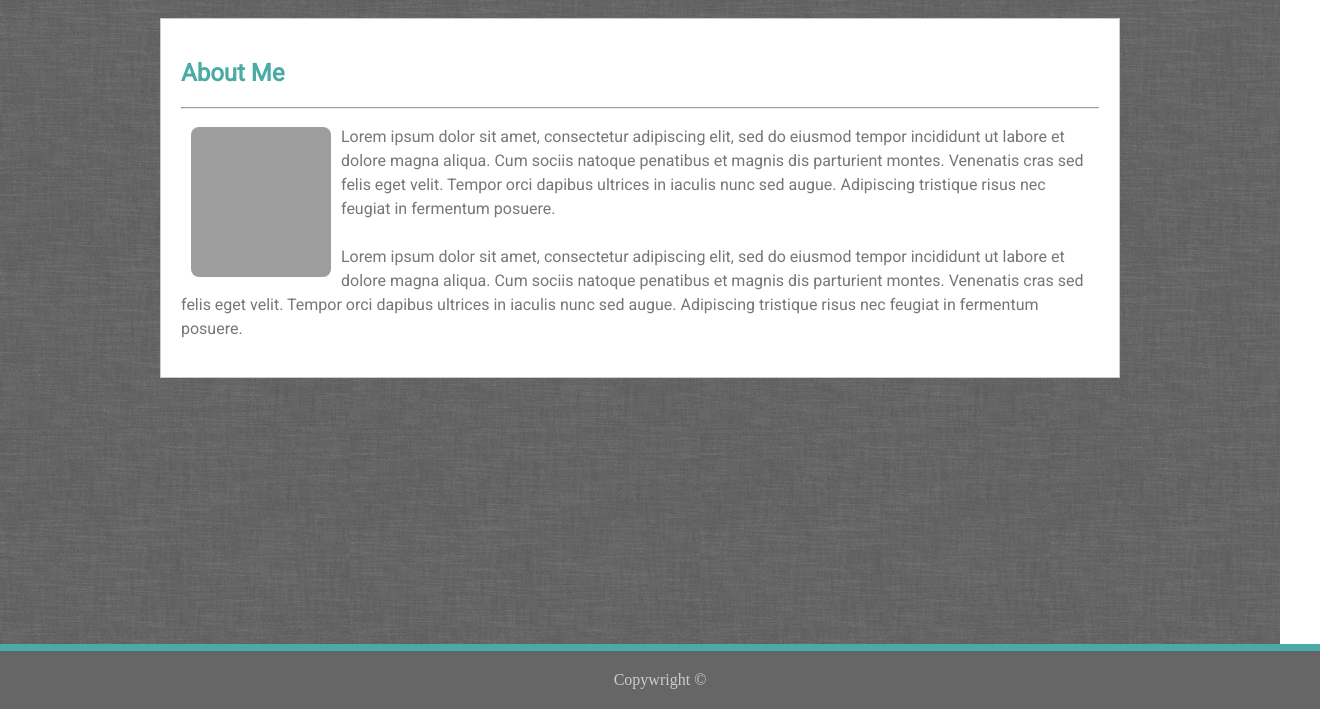
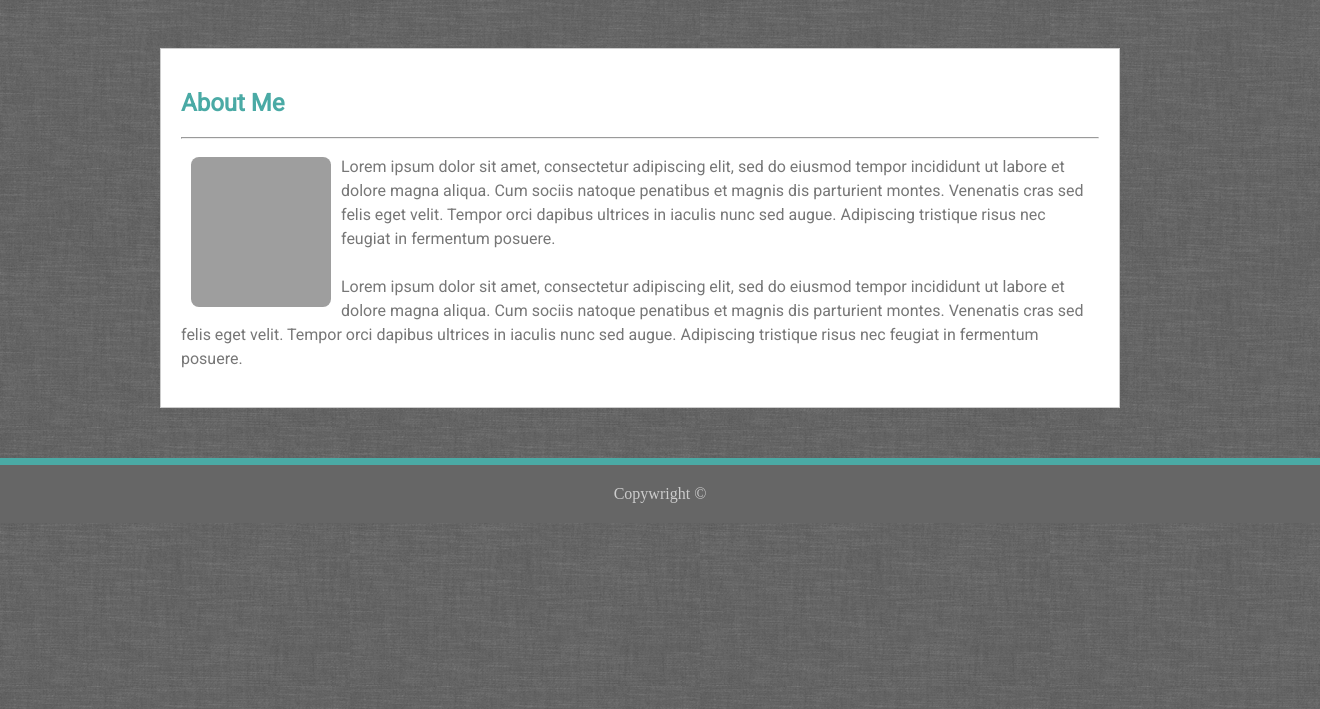
Before and after one commit to BoulderBrains/Basic-Portfolio, a plain HTML site: page index.html in a window 1280 px wide. Shown: the part 91-800 px from the top of the page, 1320 px wide, since content can reach past the window. Drawn offline with Linux system fonts and the light colour scheme; grey boxes are pictures that could not be loaded.

Commit message:
fixing postioning of content-wrap, adding propper bottom spacing to content-wrap

```diff
--- a/assets/css/style.css
+++ b/assets/css/style.css
@@ -59,9 +59,8 @@ header {
     padding: 20px;
     min-height: 300px;
     background: #ffffff;
-    margin: 0 auto;
     border: 1px solid #cccccc;
-    margin-top: 20px;
+	margin: 50px auto;
     box-sizing: border-box;
     font-family: 'Arial', 'Helvetica Neue', Helvetica, sans-serif;
 }
@@ -81,7 +80,7 @@ footer {
     background: #666666;
     text-align: center;
     width: 100%;
-    position: fixed;
+    position: sticky;
     bottom: 0;
     border-top: 7px solid #4aaaa5;
     padding: 20px;
```
